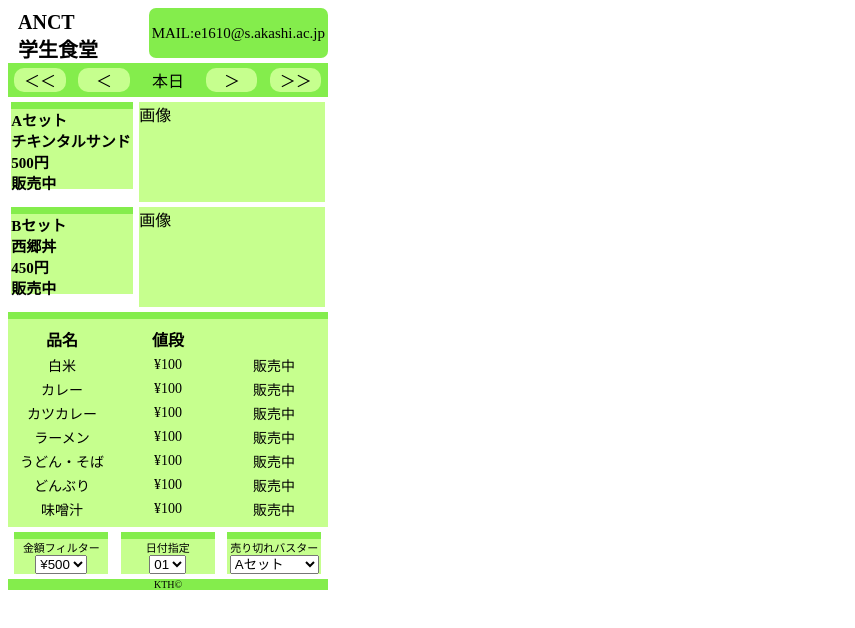
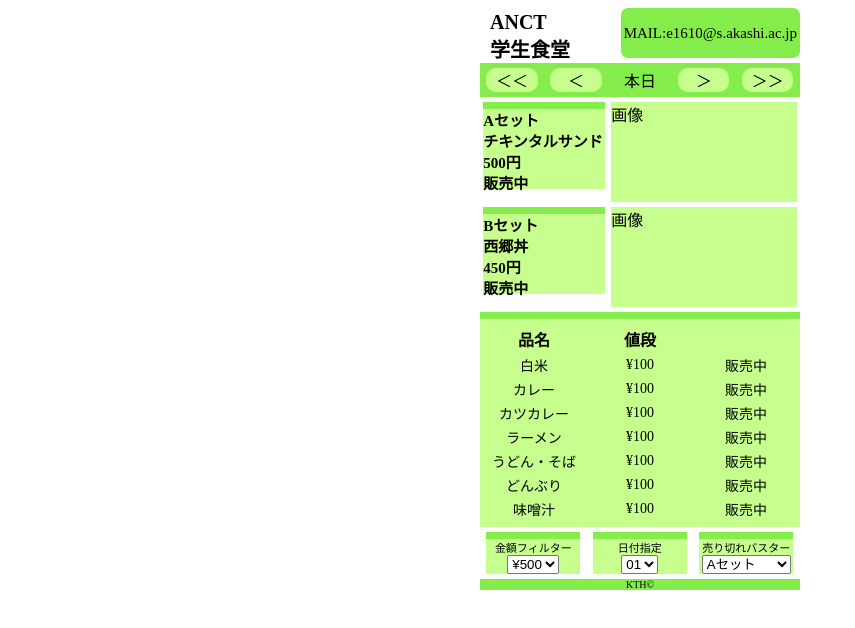
Before and after one commit to BlackLily13/anct_syokudo_system, a plain HTML site: page index.html in a window 1280 px wide. Shown: the whole page, without its empty margins (0-855 px from the left). Drawn offline with Linux system fonts and the light colour scheme.

Commit message:
Add files via upload

```diff
--- a/css/base.css
+++ b/css/base.css
@@ -1,5 +1,18 @@
 #all{
   width: 320px;
+  height: 100%;
+  min-height: 100%;
+}
+
+html{
+  height: 100%;
+}
+
+body{
+  margin-left: auto;
+  margin-right: auto;
+  width: 320px;
+  height: 100%;
 }
 
 /*head*/
@@ -167,6 +180,7 @@ main{
 
 /*footer*/
 footer{
+  margin-top: auto;
   width: 100%;
   background-color: #84ed4c;
   text-align: center;
```
